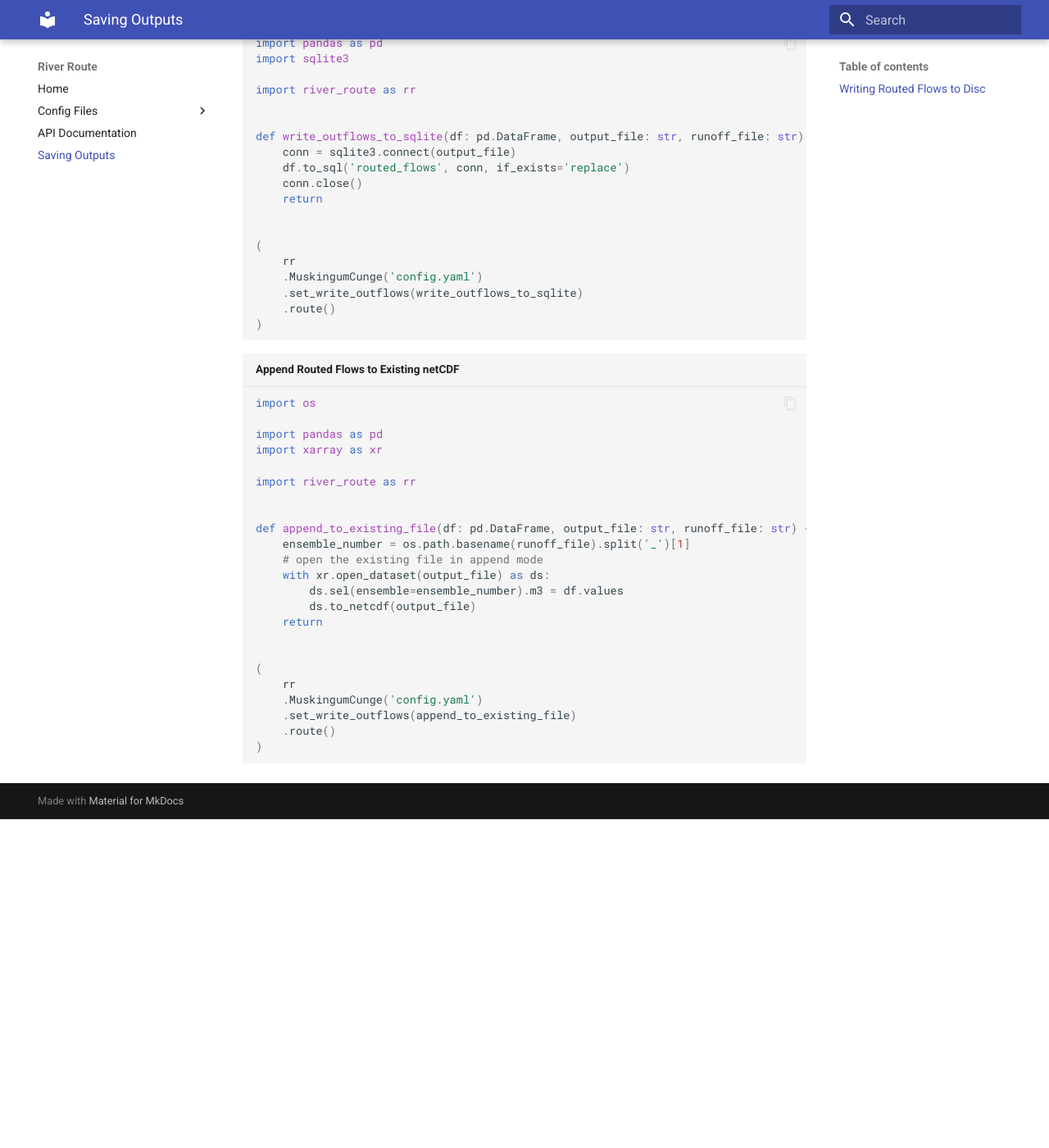
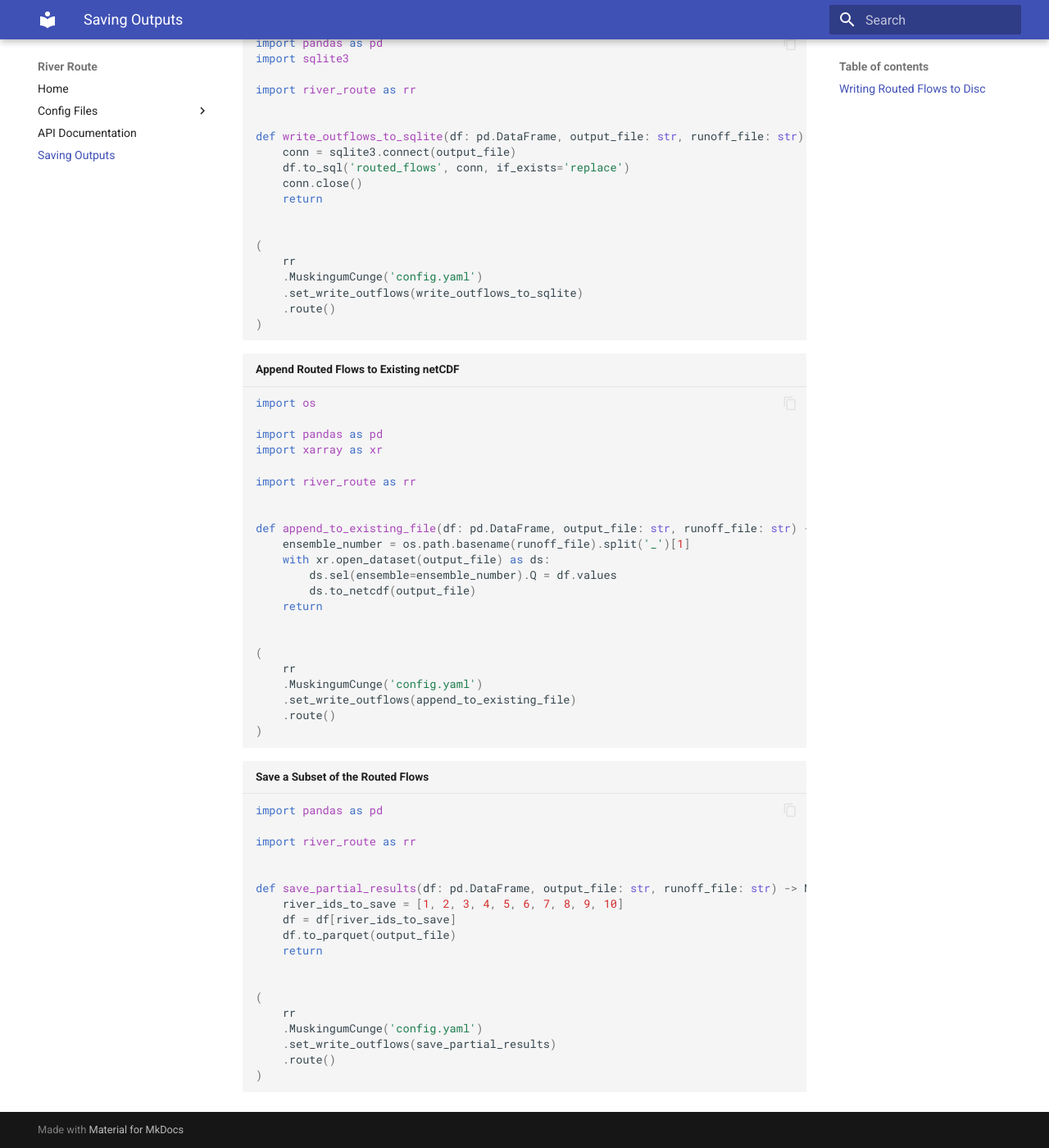
Before and after one commit to rileyhales/river-route, an MkDocs documentation site: the page built from docs/saving-outputs.md, in a window 1280 px wide and 1400 px high, scrolled down 1101 px. Shown: the whole window at 82% size. Built offline with MkDocs 1.6.1 and Material for MkDocs 9.7.7, drawn with Linux system fonts in a browser that asks for light colours; before the commit the page ends 2100 px from its top, so only the background shows below that.

Commit message:
additional saving example

````diff
--- a/docs/saving-outputs.md
+++ b/docs/saving-outputs.md
@@ -69,9 +69,8 @@ import river_route as rr
 
 def append_to_existing_file(df: pd.DataFrame, output_file: str, runoff_file: str) -> None:
     ensemble_number = os.path.basename(runoff_file).split('_')[1]
-    # open the existing file in append mode
     with xr.open_dataset(output_file) as ds:
-        ds.sel(ensemble=ensemble_number).m3 = df.values
+        ds.sel(ensemble=ensemble_number).Q = df.values
         ds.to_netcdf(output_file)
     return
 
@@ -83,3 +82,24 @@ def append_to_existing_file(df: pd.DataFrame, output_file: str, runoff_file: str
     .route()
 )
 ```
+
+```python title="Save a Subset of the Routed Flows"
+import pandas as pd
+
+import river_route as rr
+
+
+def save_partial_results(df: pd.DataFrame, output_file: str, runoff_file: str) -> None:
+    river_ids_to_save = [1, 2, 3, 4, 5, 6, 7, 8, 9, 10]
+    df = df[river_ids_to_save]
+    df.to_parquet(output_file)
+    return
+
+
+(
+    rr
+    .MuskingumCunge('config.yaml')
+    .set_write_outflows(save_partial_results)
+    .route()
+)
+```
````
